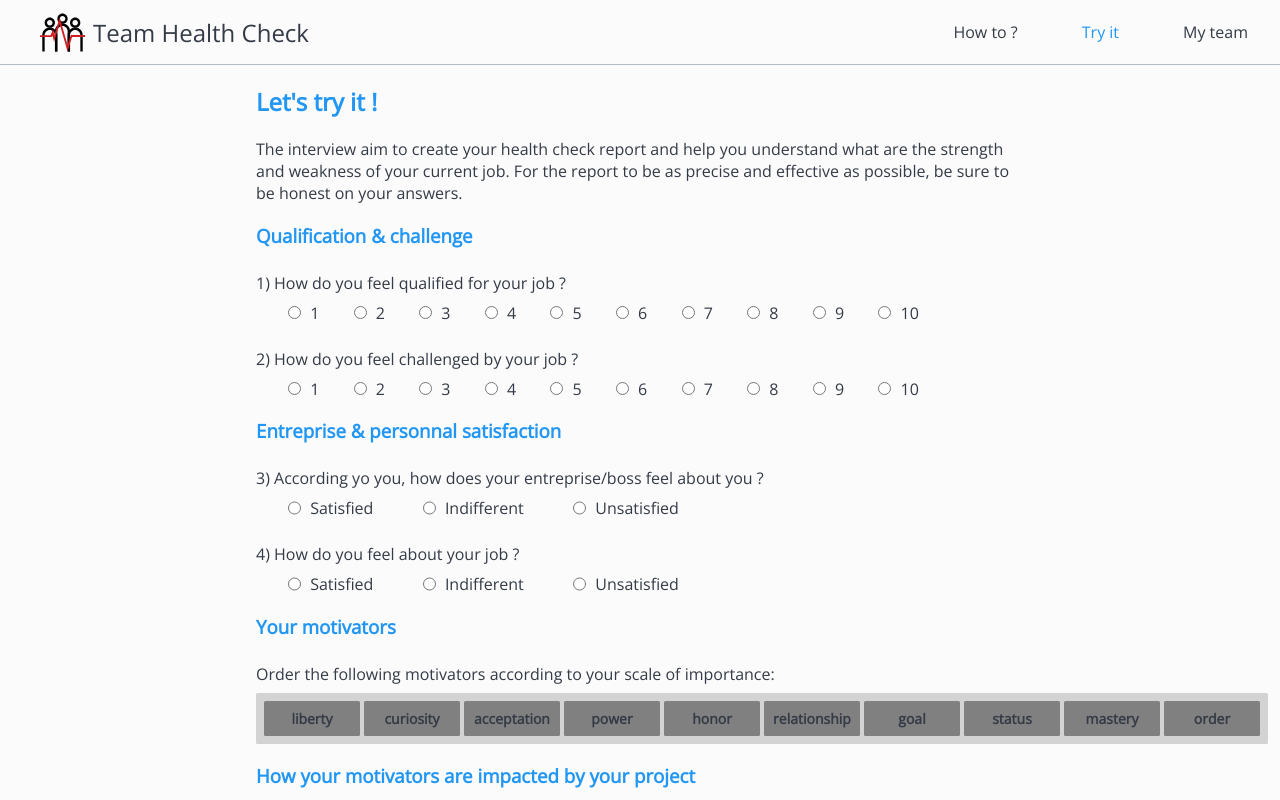
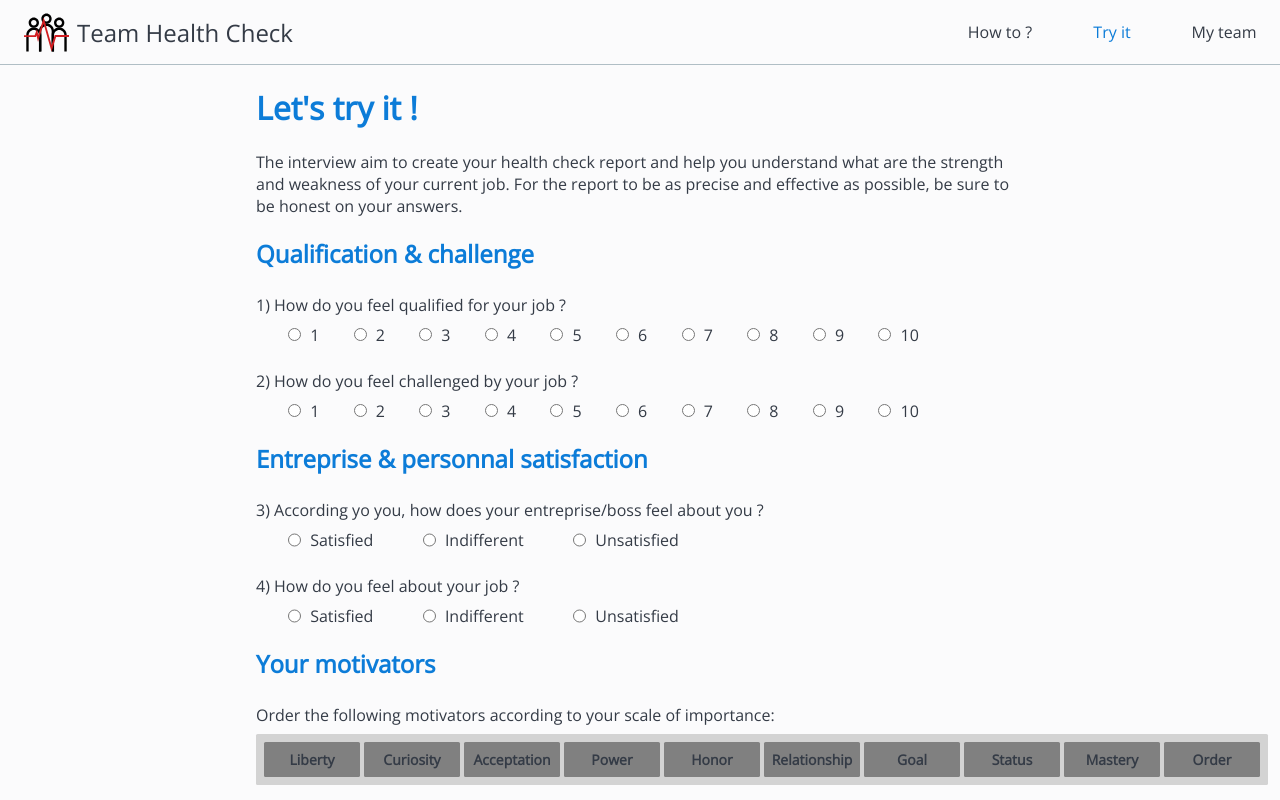
Before and after one commit to Lokymil/team_health_check, a React (Create React App) app: page /interview/tryit in a window 1280 px wide. Shown: the top 800 px of the page. Built offline with nearby package versions, Linux system fonts and the light colour scheme.

Commit message:
update css to make it more generic & update draggable motivator label

```diff
--- a/src/App.scss
+++ b/src/App.scss
@@ -8,10 +8,7 @@ body {
   color: $base_black;
 }
 
-h1 {
-  font-size: 3rem;
-}
-
+h1,
 h2,
 h3 {
   color: $base_blue;
@@ -24,9 +21,12 @@ button {
   border-radius: 0.1rem;
   font-size: 1.2rem;
   text-decoration: none;
-  color: #ffffff;
+  color: $base_white;
   background-color: $base_blue;
-  box-shadow: 0 2px 2px 0 rgba(0, 0, 0, 0.14),
-    0 3px 1px -2px rgba(0, 0, 0, 0.12), 0 1px 5px 0 rgba(0, 0, 0, 0.2);
+  box-shadow: 0 2px 2px 0 rgba(0, 0, 0, 0.2), 0 0 5px 0 rgba(0, 0, 0, 0.2);
   transition: all 0.2s ease-out;
 }
+
+a {
+  padding: 12px 0;
+}
--- a/src/_colors.scss
+++ b/src/_colors.scss
@@ -10,7 +10,7 @@ $light_yellow: #ffe082;
 $base_grey: #607d8b;
 $base_green: #4caf50;
 $base_red: #e91e63;
-$base_blue: #2196f3;
+$base_blue: #0c7cd8;
 $base_yellow: #ffc107;
 
 $dark_grey: #263238;
--- a/src/components/interview/Form/Form.js
+++ b/src/components/interview/Form/Form.js
@@ -52,12 +52,12 @@ const Form = ({ setFileData, history }) => {
 
   return (
     <form onSubmit={displayGraph}>
-      <h2>Let's try it !</h2>
+      <h1>Let's try it !</h1>
       The interview aim to create your health check report and help you
       understand what are the strength and weakness of your current job. For the
       report to be as precise and effective as possible, be sure to be honest on
       your answers.
-      <h3>Qualification & challenge</h3>
+      <h2>Qualification & challenge</h2>
       <label className="interview--question">
         1) How do you feel qualified for your job ?
       </label>
@@ -76,7 +76,7 @@ const Form = ({ setFileData, history }) => {
         setCheckedValue={setChallenge}
         className="interview--answers"
       />
-      <h3>Entreprise & personnal satisfaction</h3>
+      <h2>Entreprise & personnal satisfaction</h2>
       <label className="interview--question">
         3) According yo you, how does your entreprise/boss feel about you ?
       </label>
@@ -95,7 +95,7 @@ const Form = ({ setFileData, history }) => {
         setCheckedValue={setPersonnal}
         className="interview--answers"
       />
-      <h3>Your motivators</h3>
+      <h2>Your motivators</h2>
       <label className="interview--question">
         Order the following motivators according to your scale of importance:
       </label>
@@ -104,7 +104,7 @@ const Form = ({ setFileData, history }) => {
         setMotivators={setMotivators}
         className="interview--answers"
       />
-      <h3>How your motivators are impacted by your project</h3>
+      <h2>How your motivators are impacted by your project</h2>
       <label className="interview--question">
         Weight each motivators according to what is happening on your job:
       </label>
--- a/src/components/interview/Form/MotivatorsOrdering.js
+++ b/src/components/interview/Form/MotivatorsOrdering.js
@@ -2,6 +2,7 @@ import React from "react";
 import { DragDropContext, Droppable, Draggable } from "react-beautiful-dnd";
 import classNames from "classnames";
 import "./MotivatorsOrdering.scss";
+import { statsHeaders } from "../../../utils";
 
 const reorder = (list, startIndex, endIndex) => {
   const result = Array.from(list);
@@ -37,7 +38,14 @@ const MotivatorsOrdering = ({ motivators = [], setMotivators }) => {
             })}
             {...provided.droppableProps}
           >
-            {motivators.map((motivator, index) => (
+            {motivators
+              .map(motivator => {
+                const header = statsHeaders.find(
+                  header => header.name === `${motivator.name}Matter`
+                );
+                return { ...header, name: motivator.name };
+              })
+              .map((motivator, index) => (
                 <Draggable
                   key={motivator.name}
                   draggableId={motivator.name}
@@ -53,7 +61,7 @@ const MotivatorsOrdering = ({ motivators = [], setMotivators }) => {
                       {...provided.dragHandleProps}
                       style={provided.draggableProps.style}
                     >
-                    {motivator.name}
+                      {motivator.label}
                     </div>
                   )}
                 </Draggable>
--- a/src/components/interview/Theory.scss
+++ b/src/components/interview/Theory.scss
@@ -37,6 +37,8 @@
 
       h1 {
         margin: 0;
+        color: $base_white;
+        font-size: 3rem;
       }
 
       p {
--- a/src/components/layout/Header.scss
+++ b/src/components/layout/Header.scss
@@ -21,9 +21,12 @@ header {
   }
 
   a {
+    width: 5rem;
+    padding: 1.3rem 0;
+    margin: 0 1rem;
+    text-align: center;
+    color: $base_black;
     text-decoration: none;
-    color: $base_black;
-    padding: 0.25rem 2rem;
 
     &.header-nav--current {
       color: $base_blue;
--- a/src/components/upload/FileFormat.js
+++ b/src/components/upload/FileFormat.js
@@ -23,7 +23,7 @@ const FileFormat = () => (
         {statsHeaders.map(statsHeader => (
           <tr key={statsHeader.name}>
             <td>{statsHeader.name}</td>
-            <td>{statsHeader.description}</td>
+            <td>{statsHeader.format}</td>
             <td>{statsHeader.type}</td>
           </tr>
         ))}
--- a/src/utils.js
+++ b/src/utils.js
@@ -2,144 +2,203 @@ export const statsHeaders = [
   {
     name: "competency",
     description:
+      "How much do you feel confident on your capacity to do the job ?",
+    format:
       "Level of competence to do the job felt by interviewed person on a scale from 1 to 10.",
     type: "Integer: from 1 to 10"
   },
   {
     name: "challenge",
-    description:
+    description: "How much do you feel challenged by your job ?",
+    format:
       "Level of challenge to do the job felt by interviewed person on a scale from 1 to 10.",
     type: "Integer: from 1 to 10"
   },
   {
     name: "enterprise",
-    description:
+    description: "Do you feel your enterprise satisfied by what you do ?",
+    format:
       "Is interviewed think he fulfilled enterprise expectation? Yes, Neutral, No",
     type: "Integer: Yes=1, Neutral=0, No=1"
   },
   {
     name: "personnal",
-    description:
+    description: "Do you feel satisfied by what you do ?",
+    format:
       "Is interviewed think he fulfilled his career expectation? Yes, Neutral, No",
     type: "Integer: Yes=1, Neutral=0, No=1"
   },
   {
     name: "libertyMatter",
+    label: "Liberty",
     description:
+      "I am independantof others with my own work and responsibilities",
+    format:
       "Level of importance for 'liberty' criterion in 'Moving Motivators' game.",
     type: "Integer: Most important=1, Less important=10"
   },
   {
     name: "curiosityMatter",
-    description:
+    label: "Curiosity",
+    description: "I have plenty of things to investigate and to think about.",
+    format:
       "Level of importance for 'curiosity' criterion in 'Moving Motivators' game.",
     type: "Integer: Most important=1, Less important=10"
   },
   {
     name: "acceptationMatter",
-    description:
+    label: "Acceptation",
+    description: "The people around me approve what I do and who I am.",
+    format:
       "Level of importance for 'acceptation' criterion in 'Moving Motivators' game.",
     type: "Integer: Most important=1, Less important=10"
   },
   {
     name: "powerMatter",
+    label: "Power",
     description:
+      "There is enough room for me to influence what happens around me.",
+    format:
       "Level of importance for 'power' criterion in 'Moving Motivators' game.",
     type: "Integer: Most important=1, Less important=10"
   },
   {
     name: "honorMatter",
+    label: "Honor",
     description:
+      "I feel proud that my personnal values are reflected in how I work.",
+    format:
       "Level of importance for 'honor' criterion in 'Moving Motivators' game.",
     type: "Integer: Most important=1, Less important=10"
   },
   {
     name: "relationshipMatter",
+    label: "Relationship",
     description:
+      "I have good relationship with the people in and around my work.",
+    format:
       "Level of importance for 'relationship' criterion in 'Moving Motivators' game.",
     type: "Integer: Most important=1, Less important=10"
   },
   {
     name: "goalMatter",
-    description:
+    label: "Goal",
+    description: "My purpose in life s reflected in the work I do.",
+    format:
       "Level of importance for 'goal' criterion in 'Moving Motivators' game.",
     type: "Integer: Most important=1, Less important=10"
   },
   {
     name: "statusMatter",
+    label: "Status",
     description:
+      "My position is good and recognized by the people who work with me.",
+    format:
       "Level of importance for 'status' criterion in 'Moving Motivators' game.",
     type: "Integer: Most important=1, Less important=10"
   },
   {
     name: "masteryMatter",
+    label: "Mastery",
     description:
+      "My work challenges my competence but it is still within my abilities.",
+    format:
       "Level of importance for 'mastery' criterion in 'Moving Motivators' game.",
     type: "Integer: Most important=1, Less important=10"
   },
   {
     name: "orderMatter",
+    label: "Order",
     description:
+      "There are enough rules and policies for a stable environnement.",
+    format:
       "Level of importance for 'order' criterion in 'Moving Motivators' game.",
     type: "Integer: Most important=1, Less important=10"
   },
   {
     name: "libertyScore",
+    label: "Liberty",
     description:
+      "I am independantof others with my own work and responsibilities",
+    format:
       "Level of satisfaction for 'liberty' criterion in 'Moving Motivators' game.",
     type: "Integer: Positive=1, Neutral=0, Negative=-1"
   },
   {
     name: "curiosityScore",
-    description:
+    label: "Curiosity",
+    description: "I have plenty of things to investigate and to think about.",
+    format:
       "Level of satisfaction for 'curiosity' criterion in 'Moving Motivators' game.",
     type: "Integer: Positive=1, Neutral=0, Negative=-1"
   },
   {
     name: "acceptationScore",
-    description:
+    label: "Acceptation",
+    description: "The people around me approve what I do and who I am.",
+    format:
       "Level of satisfaction for 'acceptation' criterion in 'Moving Motivators' game.",
     type: "Integer: Positive=1, Neutral=0, Negative=-1"
   },
   {
     name: "powerScore",
+    label: "Power",
     description:
+      "There is enough room for me to influence what happens around me.",
+    format:
       "Level of satisfaction for 'power' criterion in 'Moving Motivators' game.",
     type: "Integer: Positive=1, Neutral=0, Negative=-1"
   },
   {
     name: "honorScore",
+    label: "Honor",
     description:
+      "I feel proud that my personnal values are reflected in how I work.",
+    format:
       "Level of satisfaction for 'honor' criterion in 'Moving Motivators' game.",
     type: "Integer: Positive=1, Neutral=0, Negative=-1"
   },
   {
     name: "relationshipScore",
+    label: "Relationship",
     description:
+      "I have good relationship with the people in and around my work.",
+    format:
       "Level of satisfaction for 'relationship' criterion in 'Moving Motivators' game.",
     type: "Integer: Positive=1, Neutral=0, Negative=-1"
   },
   {
     name: "goalScore",
-    description:
+    label: "Goal",
+    description: "My purpose in life s reflected in the work I do.",
+    format:
       "Level of satisfaction for 'goal' criterion in 'Moving Motivators' game.",
     type: "Integer: Positive=1, Neutral=0, Negative=-1"
   },
   {
     name: "statusScore",
+    label: "Status",
     description:
+      "My position is good and recognized by the people who work with me.",
+    format:
       "Level of satisfaction for 'status' criterion in 'Moving Motivators' game.",
     type: "Integer: Positive=1, Neutral=0, Negative=-1"
   },
   {
     name: "masteryScore",
+    label: "Mastery",
     description:
+      "My work challenges my competence but it is still within my abilities.",
+    format:
       "Level of satisfaction for 'mastery' criterion in 'Moving Motivators' game.",
     type: "Integer: Positive=1, Neutral=0, Negative=-1"
   },
   {
     name: "orderScore",
+    label: "Order",
     description:
+      "There are enough rules and policies for a stable environnement.",
+    format:
       "Level of satisfaction for 'order' criterion in 'Moving Motivators' game.",
     type: "Integer: Positive=1, Neutral=0, Negative=-1"
   }
```
Lines whose indentation alone changed are shown as unchanged.
